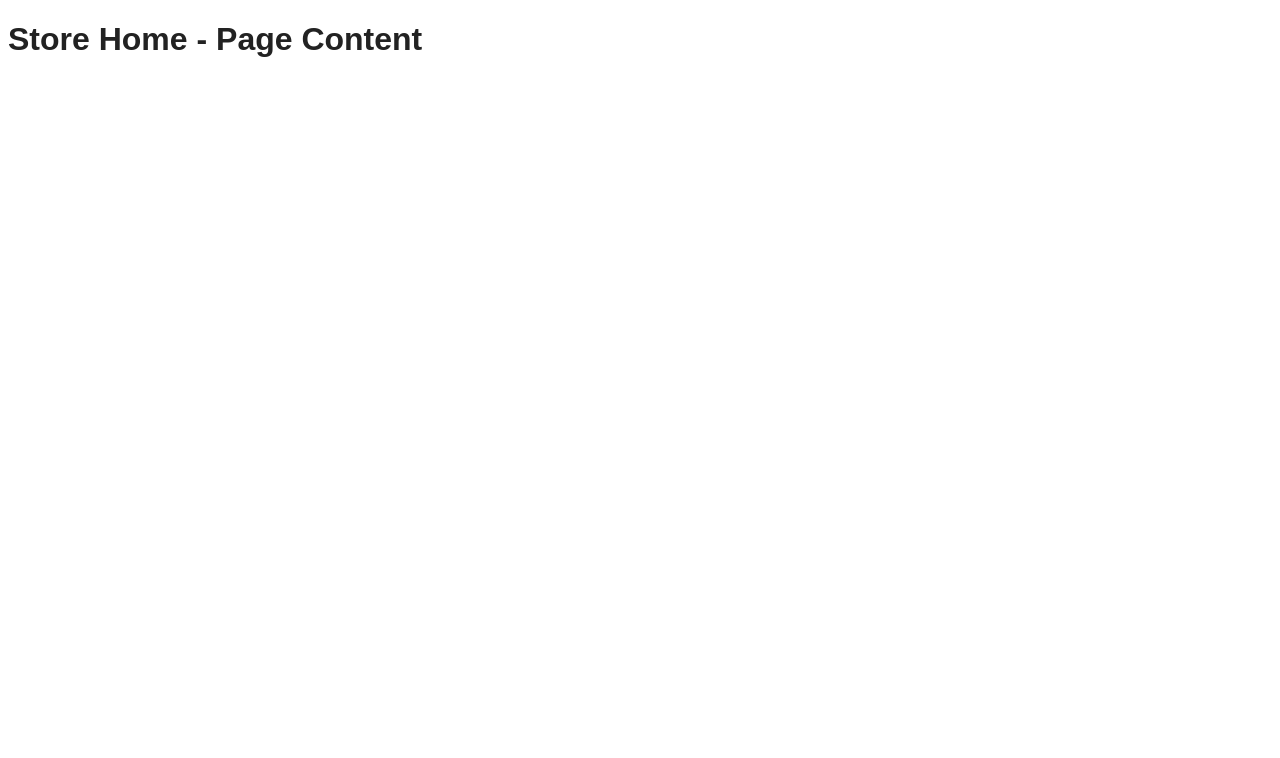
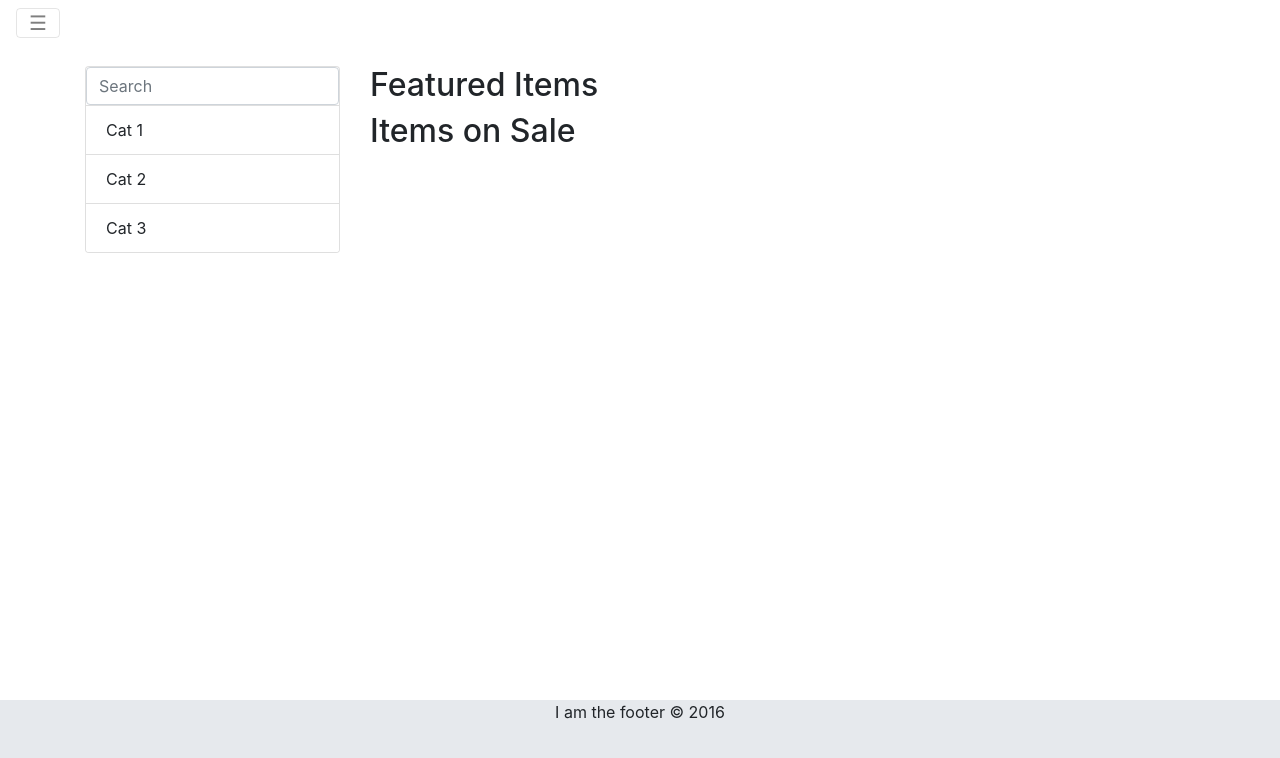
Before and after one commit to rocity/dj-shoppingcart, a Django app: page /store/ in a window 1280 px wide. Shown: the top 758 px of the page. Run offline with Django 3.2, Linux system fonts and the light colour scheme; some libraries are stand-ins or nearby versions.

Commit message:
Create home layout

```diff
--- a/shoppingcart/store/static/store/css/styles.css
+++ b/shoppingcart/store/static/store/css/styles.css
@@ -1,4 +1,19 @@
 html {
-    font-family: sans-serif;
-    color: #222;
+    position: relative;
+    min-height: 100%;
 }
+body {
+    margin: 0 0 100px; /* bottom = footer height */
+}
+footer {
+    background-color: #E6E9ED;
+    position: absolute;
+    left: 0;
+    bottom: 0;
+    height: 100px;
+    width: 100%;
+    text-align: center;
+}
+#wrapper {
+    padding-top: 20px;
+}
--- a/shoppingcart/store/templates/base.html
+++ b/shoppingcart/store/templates/base.html
@@ -9,10 +9,67 @@
         </title>
 
         <link rel="stylesheet" href="{% static "store/css/styles.css" %}">
+        <!-- Latest compiled and minified CSS -->
+        <link rel="stylesheet" href="https://maxcdn.bootstrapcdn.com/bootstrap/4.0.0-alpha.4/css/bootstrap.min.css" integrity="sha384-2hfp1SzUoho7/TsGGGDaFdsuuDL0LX2hnUp6VkX3CUQ2K4K+xjboZdsXyp4oUHZj" crossorigin="anonymous">
     </head>
     <body>
-        {% block page_content %}
+        <nav class="navbar navbar-light bg-faded">
+            <button class="navbar-toggler hidden-sm-up" type="button" data-toggle="collapse" data-target="#navbarCollapse" aria-controls="navbarCollapse" aria-expanded="false" aria-label="Toggle navigation">
+            &#9776;
+            </button>
+            <div class="collapse navbar-toggleable-xs" id="navbarCollapse">
+                <a class="navbar-brand" href="#">Store</a>
+                <ul class="nav navbar-nav">
+                    <li class="nav-item active">
+                        <a class="nav-link" href="#">Home <span class="sr-only">(current)</span></a>
+                    </li>
+                    <li class="nav-item">
+                        <a class="nav-link" href="#">Featured</a>
+                    </li>
+                    <li class="nav-item">
+                        <a class="nav-link" href="#">Sale</a>
+                    </li>
+                    <li class="nav-item">
+                        <a class="nav-link" href="#">About</a>
+                    </li>
+                </ul>
+            </div>
+        </nav>
 
-        {% endblock page_content %}
+        <div id="wrapper" class="container">
+            <div class="row">
+                <div class="col-sm-3">
+                    <div class="card">
+                        <div class="card-block">
+                            <form action="#">
+                                <input
+                                    type="text"
+                                    class="form-control"
+                                    placeholder="Search">
+                            </form>
+                        </div>
+                        <ul class="list-group list-group-flush">
+                            <li class="list-group-item">Cat 1</li>
+                            <li class="list-group-item">Cat 2</li>
+                            <li class="list-group-item">Cat 3</li>
+                        </ul>
+                    </div>
+                </div>
+                <div class="col-sm-9">
+                    {% block page_content %}
+
+                    {% endblock page_content %}
+                </div>
+            </div>
+        </div>
+
+        <footer>
+            I am the footer &copy; 2016
+        </footer>
+
+        <script src="https://ajax.googleapis.com/ajax/libs/jquery/3.0.0/jquery.min.js" integrity="sha384-THPy051/pYDQGanwU6poAc/hOdQxjnOEXzbT+OuUAFqNqFjL+4IGLBgCJC3ZOShY" crossorigin="anonymous"></script>
+        <script src="https://cdnjs.cloudflare.com/ajax/libs/tether/1.2.0/js/tether.min.js" integrity="sha384-Plbmg8JY28KFelvJVai01l8WyZzrYWG825m+cZ0eDDS1f7d/js6ikvy1+X+guPIB" crossorigin="anonymous"></script>
+        <!-- Latest compiled and minified JavaScript -->
+        <script src="https://maxcdn.bootstrapcdn.com/bootstrap/4.0.0-alpha.4/js/bootstrap.min.js" integrity="sha384-VjEeINv9OSwtWFLAtmc4JCtEJXXBub00gtSnszmspDLCtC0I4z4nqz7rEFbIZLLU" crossorigin="anonymous"></script>
     </body>
 </html>
--- a/shoppingcart/store/templates/store/home.html
+++ b/shoppingcart/store/templates/store/home.html
@@ -4,5 +4,15 @@
 {% endblock page_title %}
 
 {% block page_content %}
-    <h1>Store Home - Page Content</h1>
+    <div class="container">
+        <div class="row">
+            <h2>Featured Items</h2>
+        </div>
+    </div>
+
+    <div class="container">
+        <div class="row">
+            <h2>Items on Sale</h2>
+        </div>
+    </div>
 {% endblock page_content %}
```
